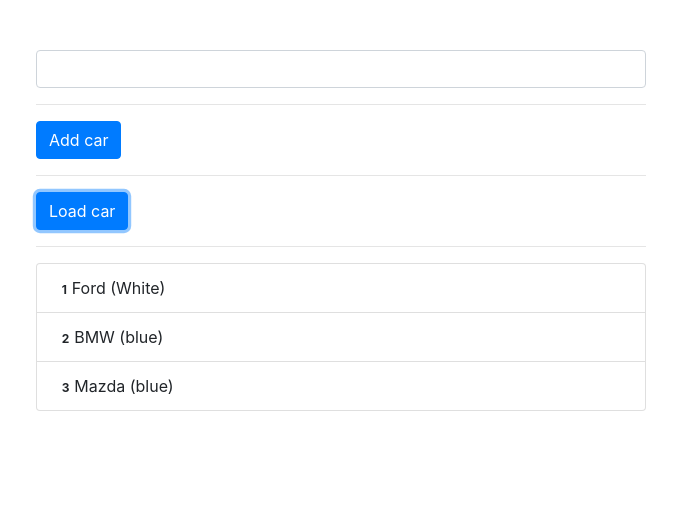
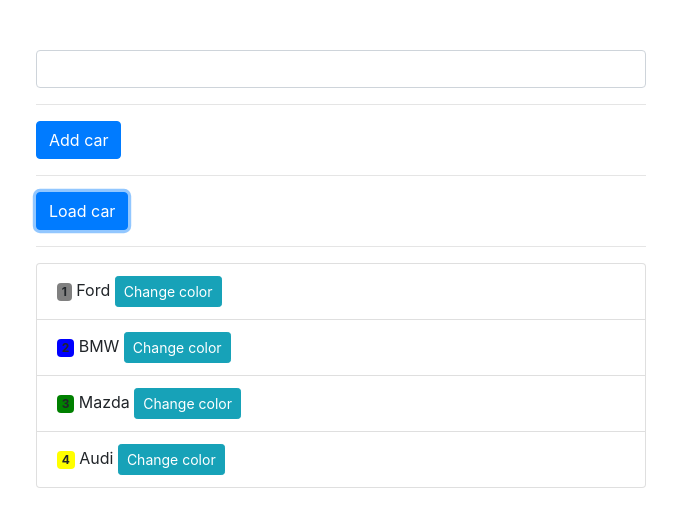
Before and after one commit to Shiinzy8/15_Angular, an Angular app in the folder Angular-coursehunters/: page / in a window 1280 px wide. Both pictures are taken after a click on the button "Load car". Shown: the top 526 px of the page, without its empty margins (299-976 px from the left). Built offline with nearby package versions, Linux system fonts and the light colour scheme; data requests are answered from the project's data file.

Commit message:
изменение элементов методо PUT

```diff
--- a/Angular-coursehunters/src/app/app.component.html
+++ b/Angular-coursehunters/src/app/app.component.html
@@ -11,7 +11,13 @@
   <hr>
   <ul class="list-group">
     <li class="list-group-item" *ngFor="let car of cars">
-      <span class="badge">{{car.id}}</span>{{car.name}} ({{car.color}})
+      <span class="badge" [ngStyle]="{background: car.color}">
+        {{car.id}}
+      </span>
+      {{car.name}}
+      <button class="btn btn-sm btn-info" (click)="setNewColor(car)">
+        Change color
+      </button>
     </li>
   </ul>
 </div>
--- a/Angular-coursehunters/src/app/app.component.ts
+++ b/Angular-coursehunters/src/app/app.component.ts
@@ -15,6 +15,7 @@
 export class AppComponent implements OnInit {
   cars: Cars[]  = [];
   carName = '';
+  colors = ['red', 'blue', 'green', 'pink', 'yellow', 'grey'];
 
   constructor(private carsService: CarsService) {}
 
@@ -41,4 +42,18 @@
       });
     this.carName = '';
   }
+
+  getRandomColor() {
+    const num = Math.round(Math.random() * (this.colors.length - 1));
+    return this.colors[num];
+  }
+
+  setNewColor(car: Cars) {
+    this.carsService
+      .changeColor(car, this.getRandomColor())
+      .subscribe(
+      (data) => {
+        console.log(data);
+      });
+  }
 }
--- a/Angular-coursehunters/src/app/cars.service.ts
+++ b/Angular-coursehunters/src/app/cars.service.ts
@@ -3,10 +3,11 @@
 
 @Injectable()
 export class CarsService {
+  url = 'http://localhost:3000/cars';
   constructor(private http: HttpClient) {}
 
   getCars() {
-    return this.http.get('http://localhost:3000/cars'); // возвращает обсербавал объект или стреам
+    return this.http.get(this.url); // возвращает обсербавал объект или стреам
   }
 
   addCar(carName: string) {
@@ -14,6 +15,11 @@
       name: carName,
       color: 'blue'
     };
-    return this.http.post('http://localhost:3000/cars', data);
+    return this.http.post(this.url, data);
+  }
+
+  changeColor(car: any, color: string) {
+    car.color = color;
+    return this.http.put(this.url + `/${car.id}`, car);
   }
 }
--- a/Angular-coursehunters/src/db.json
+++ b/Angular-coursehunters/src/db.json
@@ -2,7 +2,7 @@
   "cars": [
     {
       "name": "Ford",
-      "color": "White",
+      "color": "grey",
       "id": 1
     },
     {
@@ -12,8 +12,13 @@
     },
     {
       "name": "Mazda",
-      "color": "blue",
+      "color": "green",
       "id": 3
+    },
+    {
+      "name": "Audi",
+      "color": "yellow",
+      "id": 4
     }
   ]
 }
```
